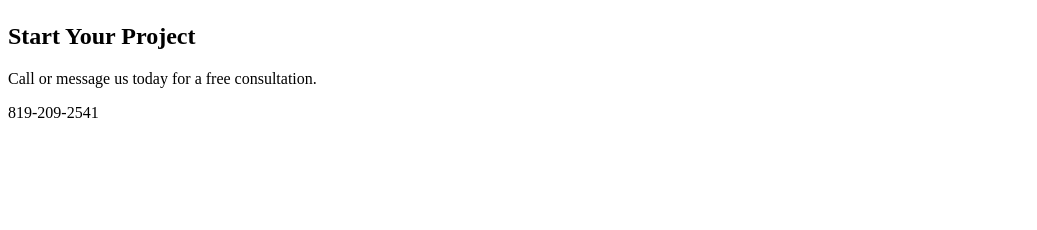
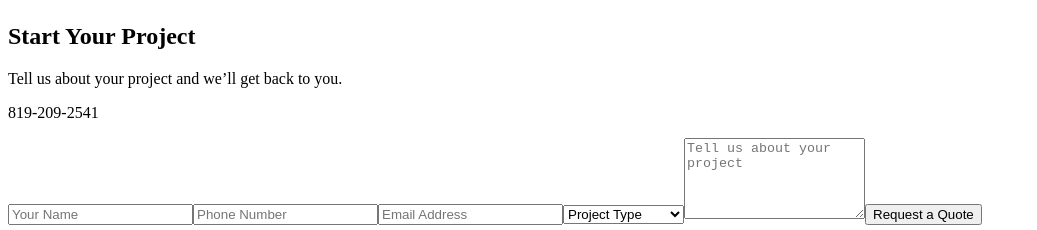
Before and after one commit to mlbuildscarpentry-source/mlbuildscarpentry-source, a Next.js app: page / in a window 1280 px wide. Shown: the part 2495-2725 px from the top of the page, without its empty margins (0-1037 px from the left). Before the commit the page ends 2633 px from the top, so only its background shows below. Built offline with nearby package versions, Linux system fonts and the light colour scheme.

Commit message:
Add quote form to homepage

```diff
--- a/app/page.js
+++ b/app/page.js
@@ -1,3 +1,4 @@
+import ContactForm from "./components/ContactForm";
 import Gallery from "./components/Gallery";
 export default function Home() {
   return (
@@ -68,10 +69,16 @@ export default function Home() {
       <Gallery />
 
       <section id="contact">
-        <h2>Start Your Project</h2>
-        <p>Call or message us today for a free consultation.</p>
-        <p>819-209-2541</p>
-      </section>
+  <h2>Start Your Project</h2>
+
+  <p>
+    Tell us about your project and we’ll get back to you.
+  </p>
+
+  <p>819-209-2541</p>
+
+  <ContactForm />
+</section>
     </main>
   );
 }
```
